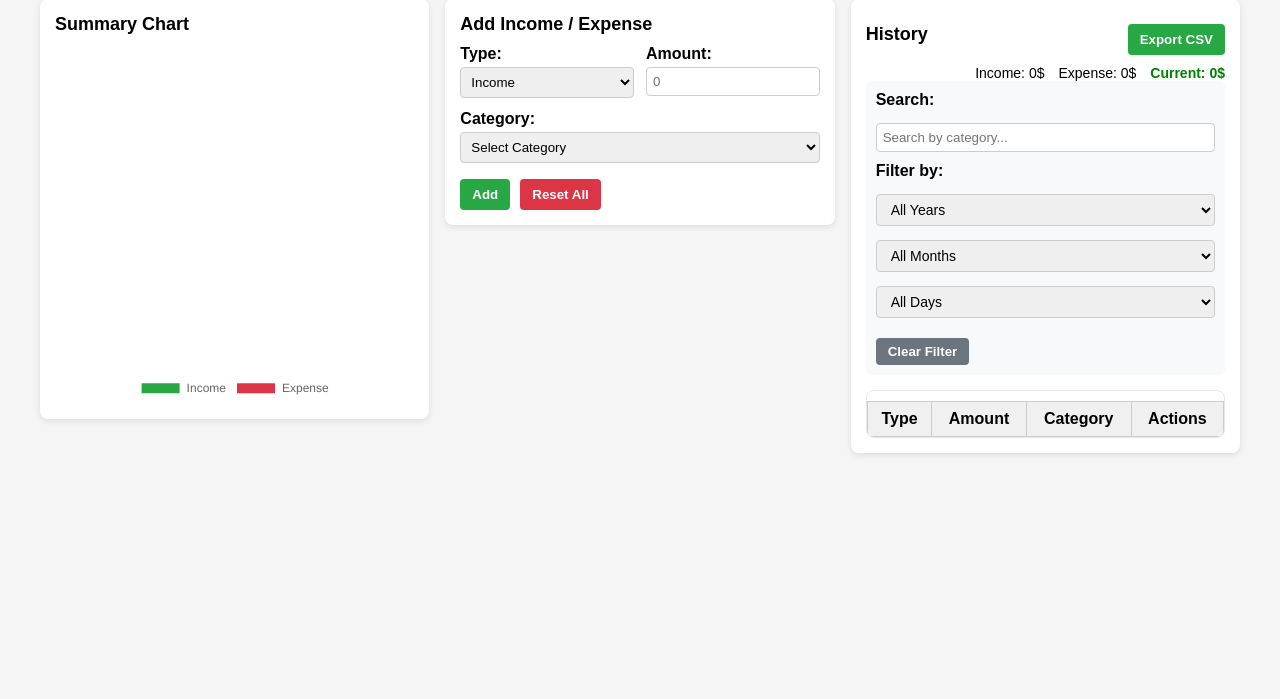
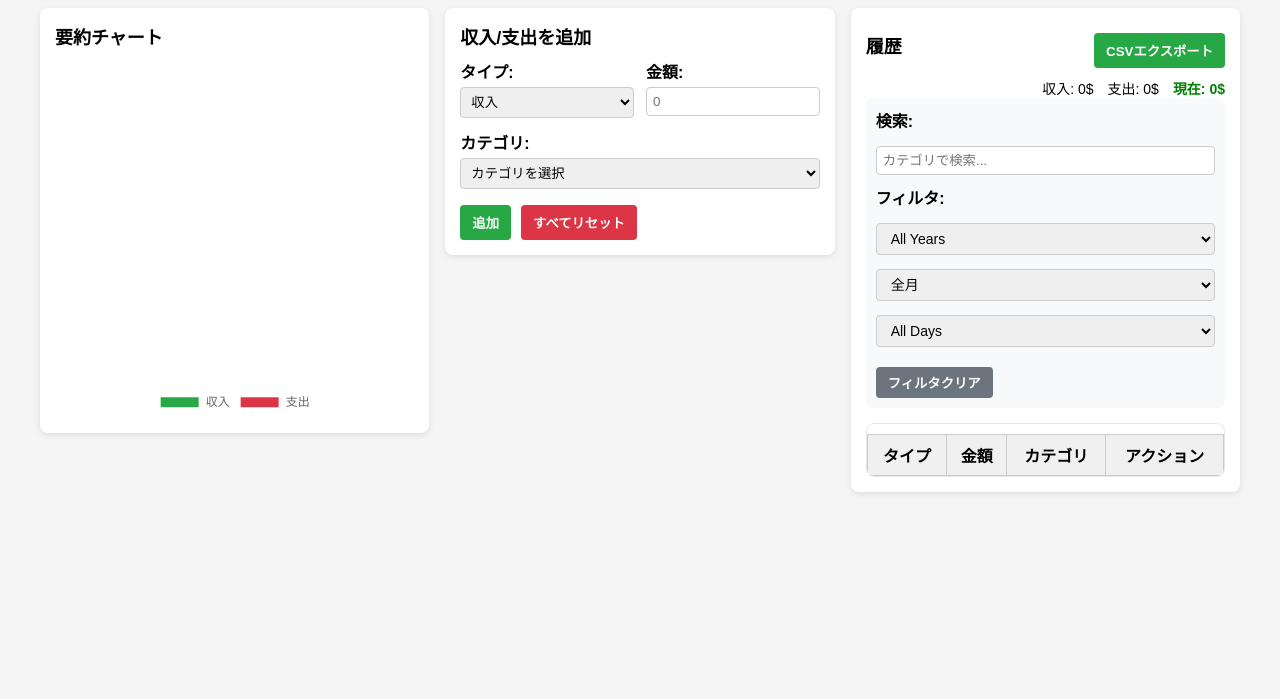
Before and after one commit to weirdboo3k/Budget-Tracker, a plain HTML site: page index.html in a window 1280 px wide. Shown: the part 101-800 px from the top of the page. Drawn offline with nearby package versions, Linux system fonts and the light colour scheme.

Commit message:
Translate entire app to Japanese
- Translated all UI text to Japanese
- Updated HTML lang attribute to 'ja'
- Localized alerts, confirms, and button texts
- Changed chart labels and CSV headers to Japanese
- Maintained functionality while adapting to Japanese language

```diff
--- a/index.html
+++ b/index.html
@@ -1,22 +1,22 @@
 <!DOCTYPE html>
-<html lang="en">
+<html lang="ja">
 <head>
   <meta charset="UTF-8" />
   <meta name="viewport" content="width=device-width, initial-scale=1.0" />
-  <title>Personal Budget Tracker</title>
+  <title>個人予算トラッカー</title>
   <link rel="stylesheet" href="css/style.css" />
   <link rel="stylesheet" href="css/components.css" />
   <link rel="stylesheet" href="css/theme.css" />
 </head>
 <body>
-  <h1>Personal Budget Tracker</h1>
-  <button id="theme-toggle" class="btn-clear" style="position: absolute; top: 20px; right: 20px;">🌙 Dark Mode</button>
+  <h1>個人予算トラッカー</h1>
+  <button id="theme-toggle" class="btn-clear" style="position: absolute; top: 20px; right: 20px;">🌙 ダークモード</button>
 
   <main class="layout">
     <!-- chart -->
     <section class="chart-section card">
       <div class="section-head">
-        <h2>Summary Chart</h2>
+        <h2>要約チャート</h2>
       </div>
       <canvas id="summary-chart"></canvas>
     </section>
@@ -24,40 +24,40 @@
     <!-- form -->
     <section class="form-section card">
       <div class="section-head">
-        <h2>Add Income / Expense</h2>
+        <h2>収入/支出を追加</h2>
       </div>
 
       <form id="transaction-form" class="form-grid">
         <label>
-          Type:
+          タイプ:
           <select id="type">
-            <option value="income">Income</option>
-            <option value="expense">Expense</option>
+            <option value="income">収入</option>
+            <option value="expense">支出</option>
           </select>
         </label>
 
         <label>
-          Amount:
+          金額:
           <input type="number" id="amount" step="0.01" min="0" max="999999999" pattern="[0-9.]*" inputmode="decimal" placeholder="0" required />
         </label>
 
         <label class="span-2">
-          Category:
+          カテゴリ:
           <select id="category" required>
-            <option value="">Select Category</option>
-            <option value="Salary">Salary</option>
-            <option value="Freelance">Freelance</option>
-            <option value="Food">Food</option>
-            <option value="Transport">Transport</option>
-            <option value="Entertainment">Entertainment</option>
-            <option value="Utilities">Utilities</option>
-            <option value="Other">Other</option>
+            <option value="">カテゴリを選択</option>
+            <option value="Salary">給与</option>
+            <option value="Freelance">フリーランス</option>
+            <option value="Food">食品</option>
+            <option value="Transport">交通</option>
+            <option value="Entertainment">エンターテイメント</option>
+            <option value="Utilities">公共料金</option>
+            <option value="Other">その他</option>
           </select>
         </label>
 
         <div class="btn-row span-2">
-          <button type="submit" class="btn-primary">Add</button>
-          <button type="button" id="reset-btn" class="btn-danger">Reset All</button>
+          <button type="submit" class="btn-primary">追加</button>
+          <button type="button" id="reset-btn" class="btn-danger">すべてリセット</button>
         </div>
       </form>
     </section>
@@ -65,53 +65,53 @@
     <!-- history -->
     <section class="table-section card">
       <div class="section-head section-head--split">
-        <h2>History</h2>
-        <button id="export-btn" class="btn-primary">Export CSV</button>
+        <h2>履歴</h2>
+        <button id="export-btn" class="btn-primary">CSVエクスポート</button>
       </div>
         <div class="summary summary-inline">
-          <p>Income: <span id="total-income">0</span></p>
-          <p>Expense: <span id="total-expense">0</span></p>
-          <p><span id="balance">Current: 0$</span></p>
+          <p>収入: <span id="total-income">0</span></p>
+          <p>支出: <span id="total-expense">0</span></p>
+          <p><span id="balance">現在: 0$</span></p>
         </div>
       </div>
 
       <!-- Filter -->
       <div class="filter-section">
-        <label>Search:</label>
-        <input type="text" id="search-input" placeholder="Search by category..." />
-        <label>Filter by:</label>
+        <label>検索:</label>
+        <input type="text" id="search-input" placeholder="カテゴリで検索..." />
+        <label>フィルタ:</label>
         <select id="filter-year">
-          <option value="">All Years</option>
+          <option value="">全年</option>
         </select>
         <select id="filter-month">
-          <option value="">All Months</option>
-          <option value="1">January</option>
-          <option value="2">February</option>
-          <option value="3">March</option>
-          <option value="4">April</option>
-          <option value="5">May</option>
-          <option value="6">June</option>
-          <option value="7">July</option>
-          <option value="8">August</option>
-          <option value="9">September</option>
-          <option value="10">October</option>
-          <option value="11">November</option>
-          <option value="12">December</option>
+          <option value="">全月</option>
+          <option value="1">1月</option>
+          <option value="2">2月</option>
+          <option value="3">3月</option>
+          <option value="4">4月</option>
+          <option value="5">5月</option>
+          <option value="6">6月</option>
+          <option value="7">7月</option>
+          <option value="8">8月</option>
+          <option value="9">9月</option>
+          <option value="10">10月</option>
+          <option value="11">11月</option>
+          <option value="12">12月</option>
         </select>
         <select id="filter-day">
-          <option value="">All Days</option>
+          <option value="">全日</option>
         </select>
-        <button type="button" id="clear-filter" class="btn-clear">Clear Filter</button>
+        <button type="button" id="clear-filter" class="btn-clear">フィルタクリア</button>
       </div>
 
-      <div class="table-wrap" aria-label="Transaction history">
+      <div class="table-wrap" aria-label="取引履歴">
         <table>
           <thead>
             <tr>
-              <th>Type</th>
-              <th>Amount</th>
-              <th>Category</th>
-              <th>Actions</th>
+              <th>タイプ</th>
+              <th>金額</th>
+              <th>カテゴリ</th>
+              <th>アクション</th>
             </tr>
           </thead>
           <tbody id="transaction-list"></tbody>
--- a/js/app.js
+++ b/js/app.js
@@ -20,7 +20,7 @@ form.addEventListener("submit", e => {
 
   // Validate Amount
   if (!amountValue || amountValue <= 0) {
-    alert("Amount must be greater than 0!");
+    alert("金額は0より大きくなければなりません！");
     amountInput.focus();
     return;
   }
@@ -28,7 +28,7 @@ form.addEventListener("submit", e => {
   // Validate category
   const category = document.getElementById("category").value;
   if (!category) {
-    alert("Please select a category!");
+    alert("カテゴリを選択してください！");
     document.getElementById("category").focus();
     return;
   }
@@ -42,7 +42,7 @@ form.addEventListener("submit", e => {
   addOrEditTransaction(tx);
   form.reset();
   const submitBtn = document.querySelector('button[type="submit"]');
-  if (submitBtn) submitBtn.textContent = "Add";
+  if (submitBtn) submitBtn.textContent = "追加";
   editIndex = null;
 });
 
@@ -57,5 +57,5 @@ loadTransactions();
 document.getElementById("theme-toggle").addEventListener("click", () => {
   document.body.classList.toggle("dark");
   const btn = document.getElementById("theme-toggle");
-  btn.textContent = document.body.classList.contains("dark") ? "☀️ Light Mode" : "🌙 Dark Mode";
+  btn.textContent = document.body.classList.contains("dark") ? "☀️ ライトモード" : "🌙 ダークモード";
 });
--- a/js/storage.js
+++ b/js/storage.js
@@ -6,7 +6,7 @@ const saveTransactions = () => {
     localStorage.setItem("transactions", JSON.stringify(transactions));
   } catch (e) {
     console.error("Error saving transactions:", e);
-    alert("Error saving data. Your storage might be full.");
+    alert("データの保存エラー。ストレージが満杯かもしれません。");
   }
 };
 
@@ -53,7 +53,7 @@ const removeTransaction = (id) => {
 };
 
 const resetTransactions = () => {
-  if (confirm("Reset all transactions?")) {
+  if (confirm("すべての取引をリセットしますか？")) {
     transactions = [];
     localStorage.removeItem("transactions");
     renderTransactions(transactions);
@@ -66,7 +66,7 @@ const fetchTransactions = () => {
 
 const exportToCSV = () => {
   const csvContent = "data:text/csv;charset=utf-8,"
-    + "Type,Amount,Category,Date\n"
+    + "タイプ,金額,カテゴリ,日付\n"
     + transactions.map(t => `${t.type},${t.amount},${t.category},${formatDate(t.date)}`).join("\n");
   const encodedUri = encodeURI(csvContent);
   const link = document.createElement("a");
--- a/js/ui.js
+++ b/js/ui.js
@@ -22,8 +22,8 @@ const renderTransactions = (transactions) => {
       <td class="${amountClass}">${t.type==="income"? "+" : "-"}${t.amount}$</td>
       <td>${t.category}</td>
       <td>
-        <button class="edit-btn">Edit</button>
-        <button class="remove-btn">Remove</button>
+        <button class="edit-btn">編集</button>
+        <button class="remove-btn">削除</button>
       </td>
     `;
     // Edit button
@@ -35,12 +35,12 @@ const renderTransactions = (transactions) => {
       document.getElementById("type").focus();
       // Visual feedback
       const submitBtn = document.querySelector('button[type="submit"]');
-      if (submitBtn) submitBtn.textContent = "Update";
+      if (submitBtn) submitBtn.textContent = "更新";
       submitBtn.style.background = "#667eea";
     };
     // Remove button
     tr.querySelector(".remove-btn").onclick = () => {
-      if(confirm("Remove this transaction?")) removeTransaction(t.id);
+      if(confirm("この取引を削除しますか？")) removeTransaction(t.id);
     };
 
     listEl.appendChild(tr);
@@ -48,7 +48,7 @@ const renderTransactions = (transactions) => {
     t.type === "income" ? income += t.amount : expense += t.amount;
   });
 
-  balanceEl.textContent = `Current: ${income - expense}$`;
+  balanceEl.textContent = `現在: ${income - expense}$`;
   const balance = income - expense;
   balanceEl.className = balance >= 0 ? "income" : "expense";
   incomeEl.textContent = `${income}$`;
@@ -75,7 +75,7 @@ const updateChart = () => {
   chart = new Chart(ctx, {
     type: 'doughnut',
     data: {
-      labels: ['Income', 'Expense'],
+      labels: ['収入', '支出'],
       datasets: [{
         data: [income, expense],
         backgroundColor: ['#28a745', '#dc3545'],
```
Also changed, not shown: README.md.
